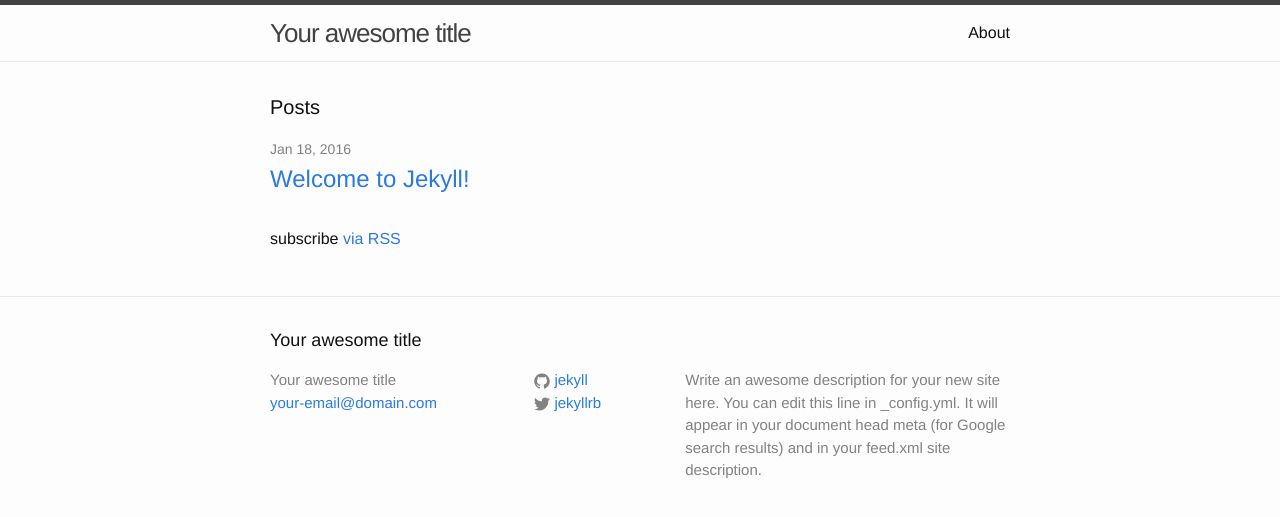
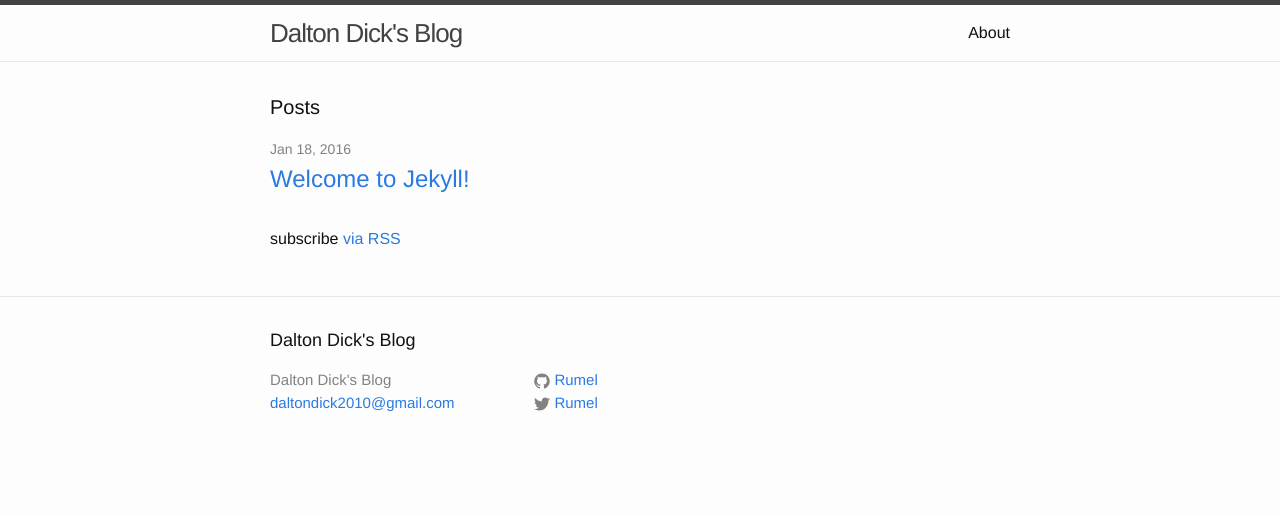
Before and after one commit to Rumel/rumel.github.io, a Jekyll site: the page built from index.html, in a window 1280 px wide. Shown: the top 517 px of the page. Built offline with Jekyll 4.4.1, drawn with Linux system fonts in a browser that asks for light colours.

Commit message:
Config changes

```diff
--- a/_config.yml
+++ b/_config.yml
@@ -6,16 +6,13 @@
 # 'jekyll serve'. If you change this file, please restart the server process.
 
 # Site settings
-title: Your awesome title
-email: your-email@domain.com
+title: Dalton Dick's Blog
+email: daltondick2010@gmail.com
 description: > # this means to ignore newlines until "baseurl:"
-  Write an awesome description for your new site here. You can edit this
-  line in _config.yml. It will appear in your document head meta (for
-  Google search results) and in your feed.xml site description.
 baseurl: "" # the subpath of your site, e.g. /blog
-url: "http://yourdomain.com" # the base hostname & protocol for your site
-twitter_username: jekyllrb
-github_username:  jekyll
+url: "http://rumel.us" # the base hostname & protocol for your site
+twitter_username: Rumel
+github_username:  Rumel
 
 # Build settings
 markdown: kramdown
```
